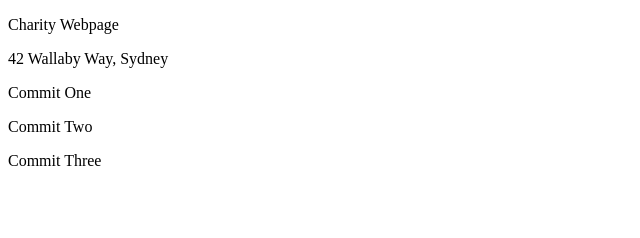
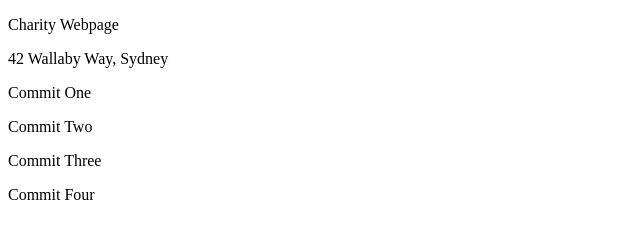
Before and after one commit to adammanleykelly/Assignment1, a plain HTML site: page index.html in a window 1280 px wide. Shown: the whole page, without its empty margins (0-640 px from the left). Drawn offline with Linux system fonts and the light colour scheme.

Commit message:
Fourth Commit

```diff
--- a/index.html
+++ b/index.html
@@ -17,5 +17,6 @@
 	<p>Commit One</p>
 	<p>Commit Two</p>
 	<p>Commit Three</p>
+	<p>Commit Four</p>
 </body>
 </html>
```
